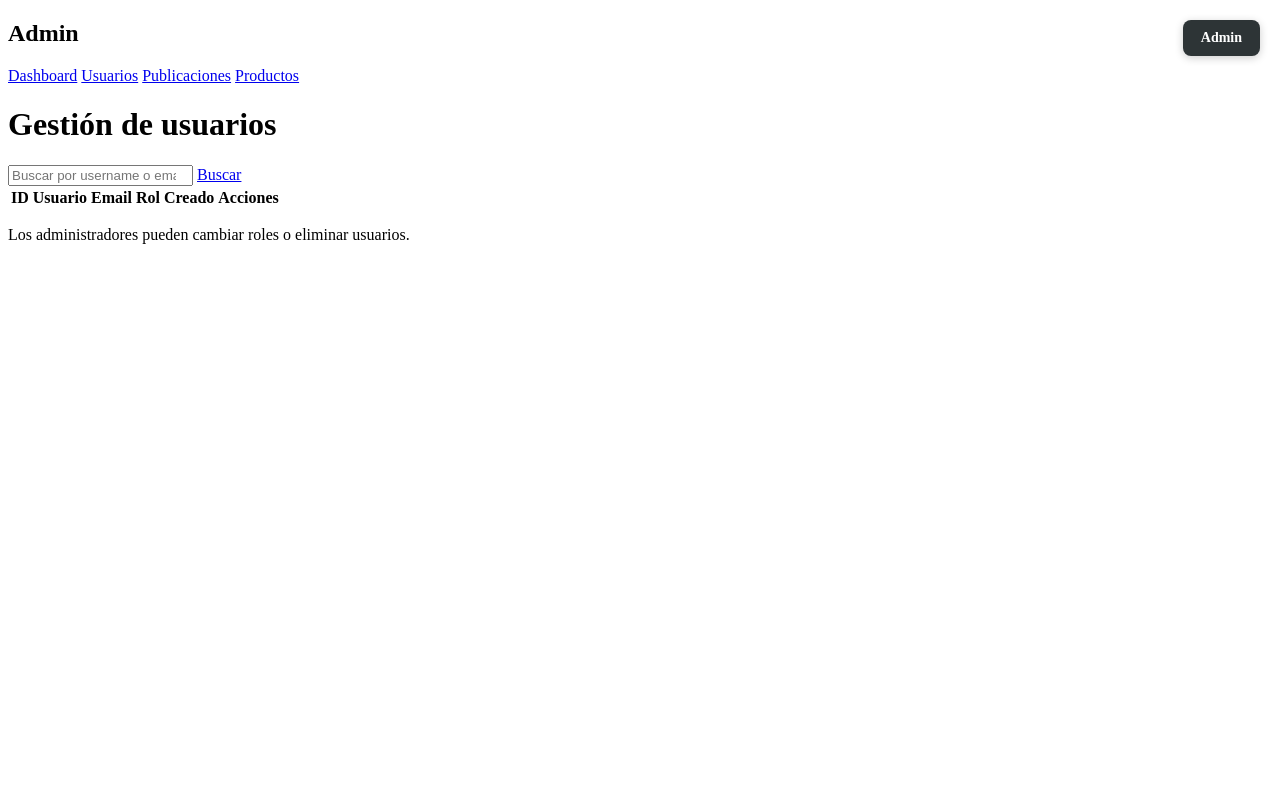
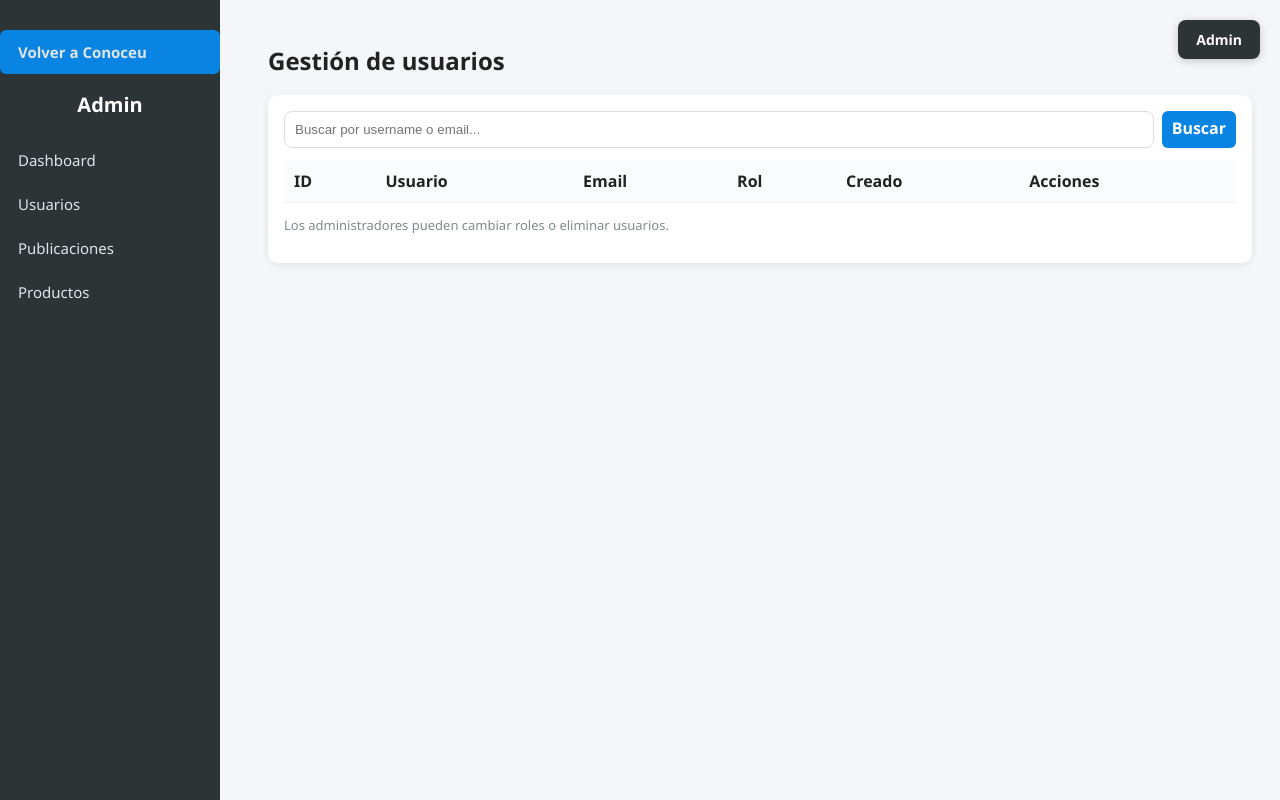
Before and after one commit to nachoarvilla/Proyecto_SW1, a plain HTML site: page docs/admin-usuarios.html in a window 1280 px wide. Drawn offline with Linux system fonts and the light colour scheme; no server answers; sample sign-in values are in the browser's storage.

Commit message:
integracion de la interfaz de admin con el resto de la pagina mas aumento de estadisticas de dashboard

```diff
--- a/docs/admin-usuarios.html
+++ b/docs/admin-usuarios.html
@@ -9,6 +9,7 @@
 <body>
 
 <div class="sidebar">
+    <a href="index.html" class="btn btn-primary">Volver a Conoceu</a>
     <h2>Admin</h2>
     <a href="admin-dashboard.html">Dashboard</a>
     <a href="admin-usuarios.html">Usuarios</a>
--- a/docs/css/admin.css
+++ b/docs/css/admin.css
@@ -0,0 +1,120 @@
+/* ===== ADMIN PANEL GLOBAL STYLES ===== */
+
+body {
+    margin: 0;
+    font-family: "Segoe UI", Arial, sans-serif;
+    background: #f5f6fa;
+    color: #222;
+}
+
+/* SIDEBAR */
+.sidebar {
+    position: fixed;
+    left: 0;
+    top: 0;
+    width: 220px;
+    height: 100vh;
+    background: #2d3436;
+    color: #fff;
+    padding-top: 30px;
+}
+
+.sidebar h2 {
+    text-align: center;
+    margin-bottom: 20px;
+    font-size: 20px;
+    font-weight: 600;
+}
+
+.sidebar a {
+    display: block;
+    padding: 12px 18px;
+    color: #dfe6e9;
+    text-decoration: none;
+    font-size: 15px;
+}
+
+.sidebar a:hover {
+    background: #0984e3;
+}
+
+/* CONTENT */
+.content {
+    margin-left: 240px;
+    padding: 28px;
+}
+
+h1 {
+    font-size: 24px;
+    font-weight: 700;
+    margin-bottom: 18px;
+}
+
+.card {
+    background: #fff;
+    border-radius: 10px;
+    padding: 16px;
+    box-shadow: 0 2px 8px rgba(0,0,0,.08);
+    margin-bottom: 18px;
+}
+
+/* TABLES */
+table {
+    width: 100%;
+    border-collapse: collapse;
+}
+
+th, td {
+    padding: 10px;
+    border-bottom: 1px solid #eee;
+    text-align: left;
+}
+
+th {
+    background: #fafbfd;
+    font-weight: 600;
+}
+
+/* BUTTONS */
+.btn {
+    display: inline-block;
+    padding: 6px 10px;
+    border-radius: 6px;
+    color: #fff;
+    font-weight: 600;
+    text-decoration: none;
+}
+
+.btn-danger {
+    background: #e17055;
+}
+
+.btn-primary {
+    background: #0984e3;
+}
+
+.small-muted {
+    color: #7f8c8d;
+    font-size: 13px;
+}
+
+/* SEARCH BAR */
+.search-row {
+    display: flex;
+    gap: 8px;
+    margin-bottom: 12px;
+}
+
+input[type="search"] {
+    padding: 10px;
+    border-radius: 8px;
+    border: 1px solid #ddd;
+    flex: 1;
+}
+
+/* IMAGES */
+.thumb {
+    height: 48px;
+    border-radius: 6px;
+    object-fit: cover;
+}
--- a/docs/index.html
+++ b/docs/index.html
@@ -12,6 +12,7 @@
       <img src="img/Campanita.png" alt="Notificaciones" class="icon-left" />
     </a>
     <h1>ConoCEU</h1>
+    <script src="auth.js"></script>
     <img src="img/logoceu.png" alt="Logo CEU" class="icon-right" />
   </header>
 
```
Also changed, not shown: docs/admin-dashboard.html (+68 -1 lines), docs/admin-productos.html (+1 -0 lines), docs/admin-publicaciones.html (+1 -0 lines), server/index.js (+77 -0 lines).
